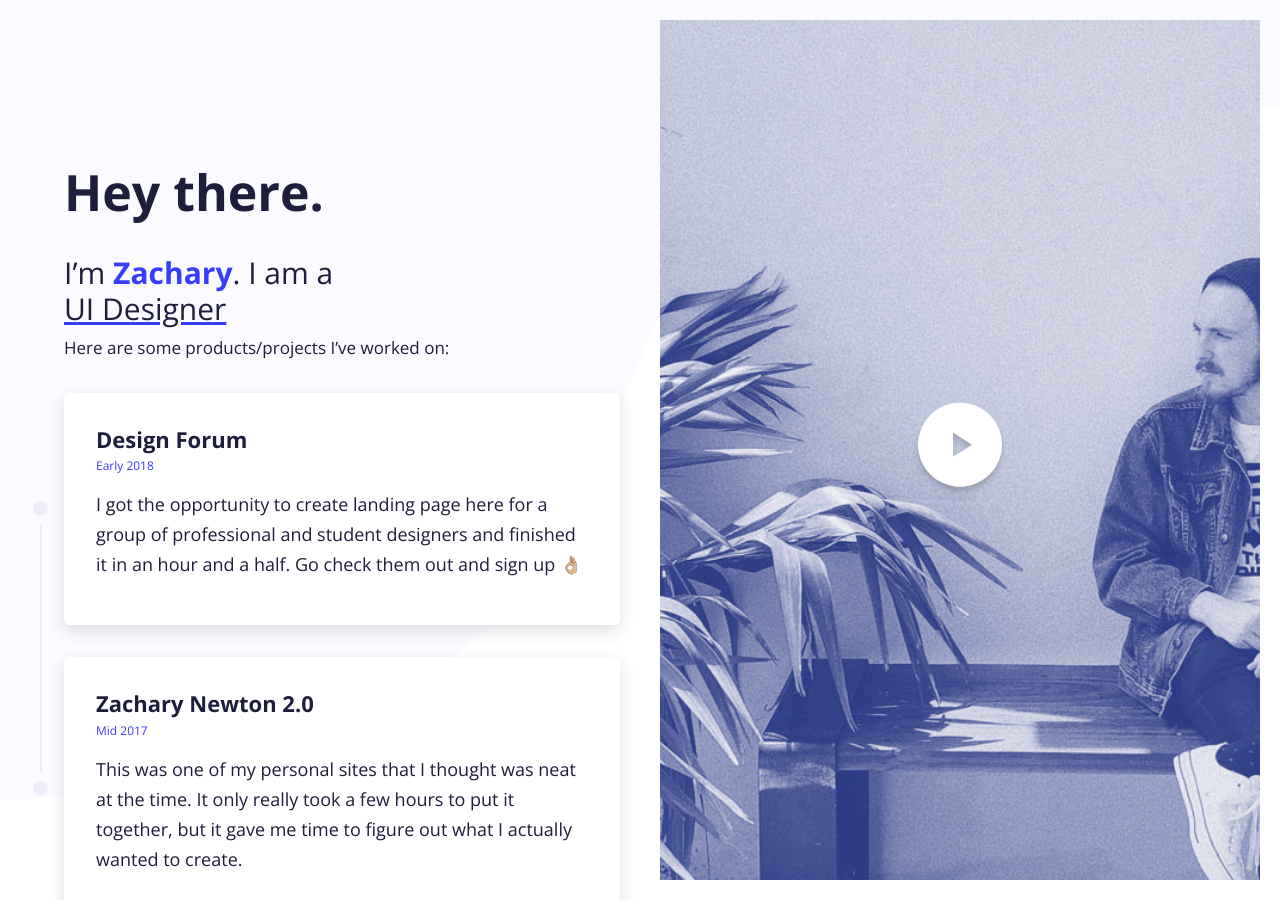
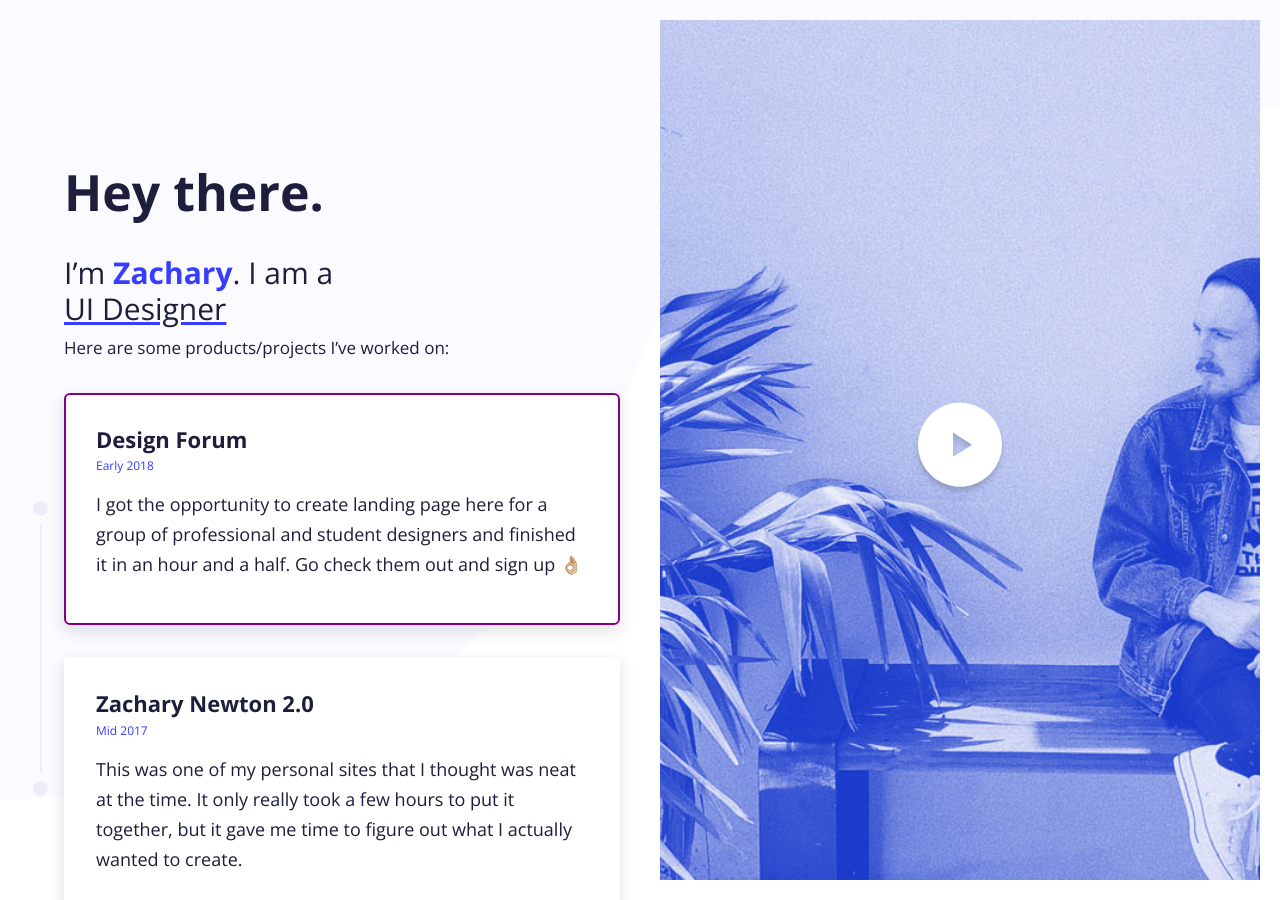
Before and after one commit to zacharyrnewton/zacharynewton, a Jekyll site: the page built from index.html, in a window 1280 px wide. Built offline with Jekyll 4.4.1, drawn with Linux system fonts in a browser that asks for light colours.

Commit message:
added visited sytyle

```diff
--- a/_sass/1-layouts/index.sass
+++ b/_sass/1-layouts/index.sass
@@ -36,22 +36,50 @@ body
       padding: 2rem
       background: var(--white)
       box-shadow: 0 6px 16px rgba(54,54,82,0.16)
-      box-sizing: border-box
       border-radius: 6px
       cursor: pointer
       transition: all 0.2s ease-out
       text-decoration: none
       color: var(--cool-black)
+      box-sizing: border-box
       &:link
         background: var(--white)
+        &::after
+          content: ""
+          position: absolute
+          top: 0
+          right: 0
+          bottom: 0
+          left: 0
+          border-radius: 6px
+          border: 2px solid purple
       &:visited
         background: var(--white)
+        &::after
+          content: ""
+          position: absolute
+          top: 0
+          right: 0
+          bottom: 0
+          left: 0
+          border-radius: 6px
+          border: 2px solid var(--primary)
       &:hover
         background: var(--primary)
         h4, small, p
           color: var(--white)
-        .timelineDot
-          background: var(--primary-plus-one)
+        .timelineDot::after
+          content: ""
+          position: absolute
+          top: -5px
+          right: -5px
+          bottom: -5px
+          left: -5px
+          z-index: 1
+          border-radius: 100%
+          opacity: .05
+          background: var(--primary)
+
       h4
         margin: 0
         padding: 0 0 2px 0
@@ -75,11 +103,13 @@ body
         justify-content: center
         align-items: center
       .timelineDot
+        position: relative
+        z-index: 2
         width: 15px
         height: 15px
         background: var(--cool-white)
         border-radius: 100%
-        transition: background 0.2s ease-in-out
+        transition: all 0.2s ease-in-out
       .timelineDotWrapper::after
         content: ""
         width: 2px
@@ -119,10 +149,10 @@ body
   display: flex
   justify-content: center
   align-items: center
-  filter: grayscale(.5)
+  filter: grayscale(0)
   transition: filter 0.1s ease-out
   &:hover
-    filter: grayscale(0)
+    filter: grayscale(.5)
   svg.play
     position: relative
     z-index: 2
```
